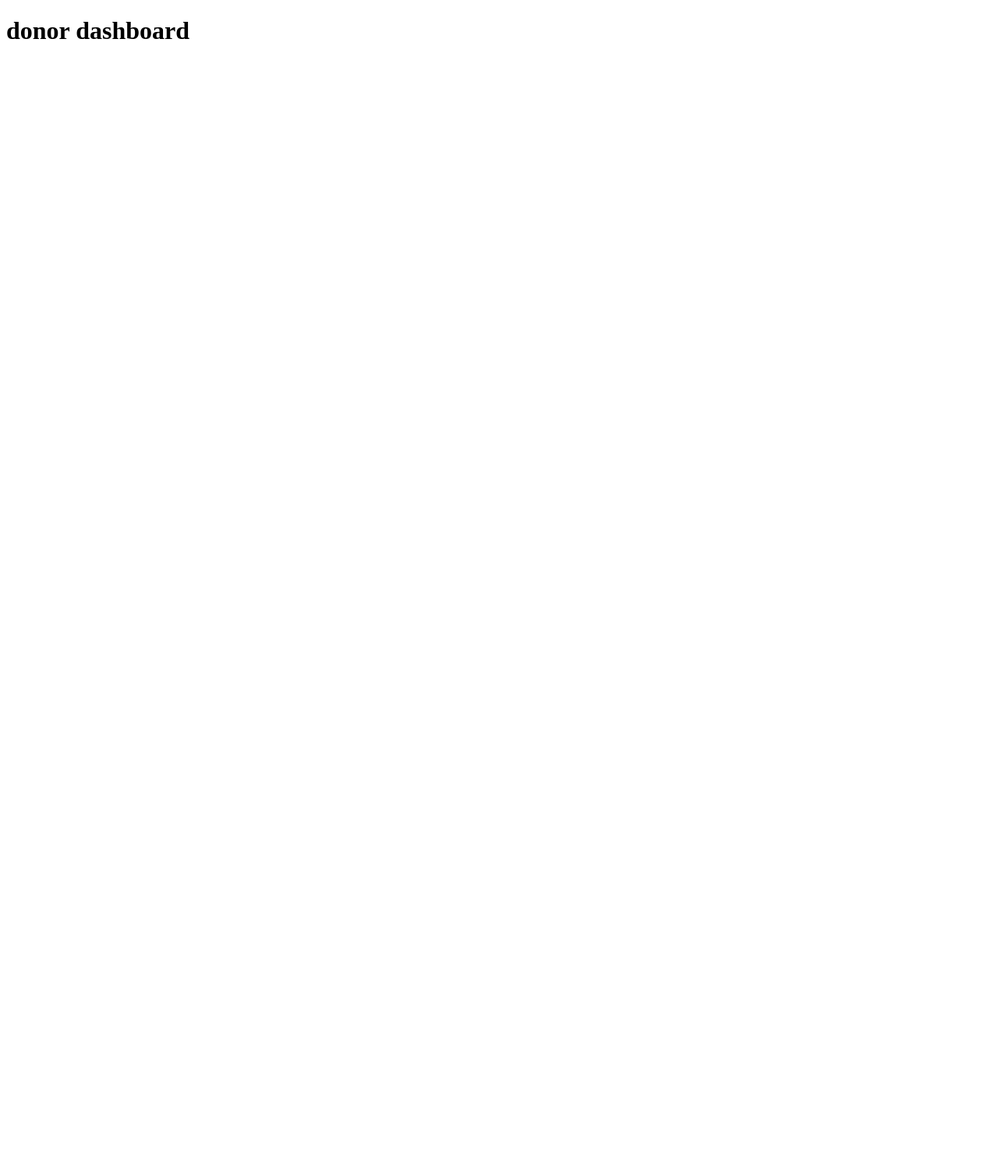
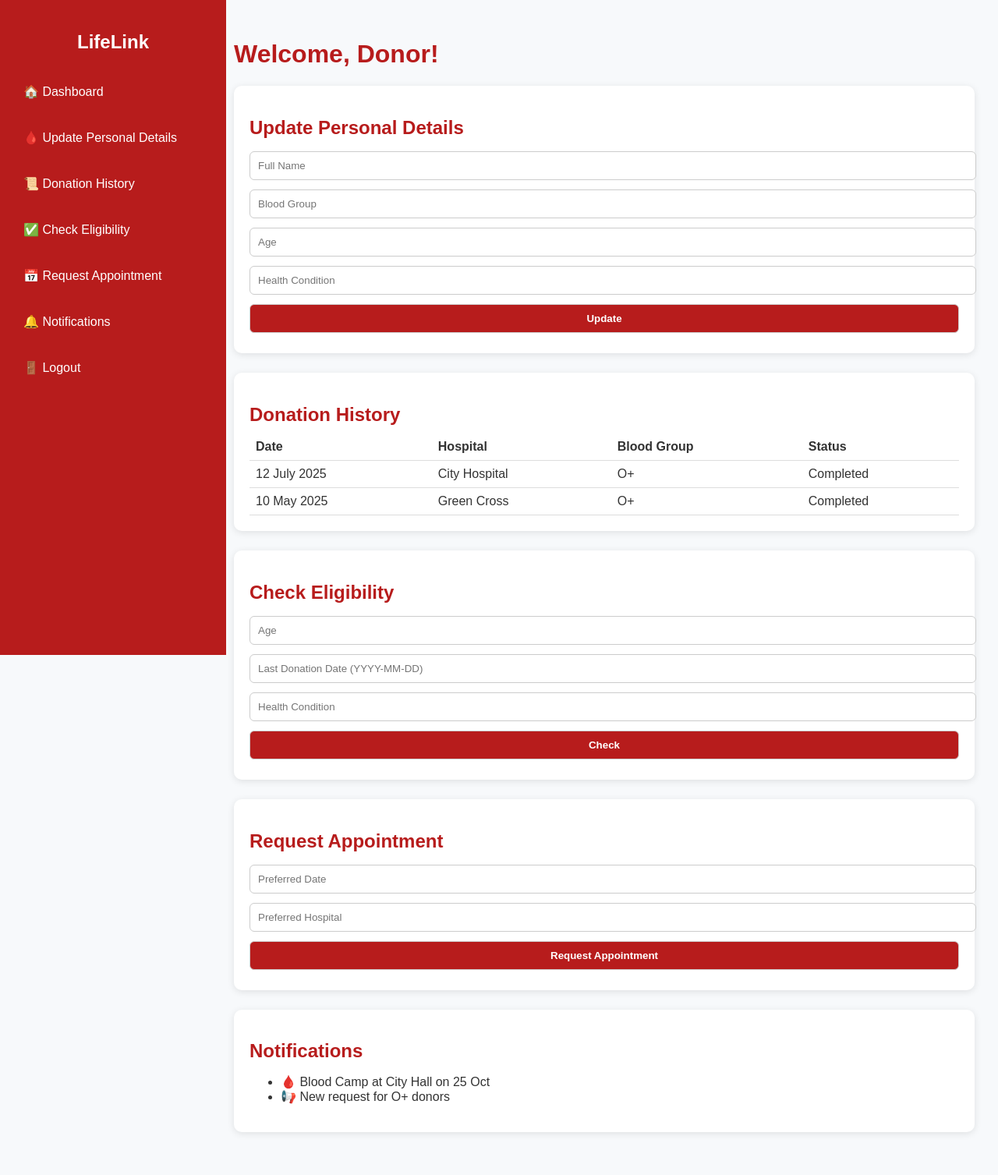
Before and after one commit to Rohini6697/blood-bank-django, a Django app: page /donordashboard/ in a window 1280 px wide. Before the commit the page is almost empty. Shown: the whole page at 78% size. Before the commit the page ends 50 px from the top, so only its background shows below. Run offline with Django 5.2, Linux system fonts and the light colour scheme.

Commit message:
created dashboards

```diff
--- /dev/null
+++ b/Blood_Bank/static/css/donor_dashboard.css
@@ -0,0 +1,100 @@
+body {
+  margin: 0;
+  font-family: 'Poppins', sans-serif;
+  background-color: #f7f9fb;
+  color: #333;
+}
+
+.container {
+  display: flex;
+}
+
+.sidebar {
+  width: 250px;
+  background-color: #b71c1c;
+  color: white;
+  height: 100vh;
+  position: fixed;
+  padding: 20px;
+}
+
+.sidebar h2 {
+  text-align: center;
+  margin-bottom: 30px;
+}
+
+.sidebar ul {
+  list-style: none;
+  padding: 0;
+}
+
+.sidebar ul li {
+  margin: 20px 0;
+}
+
+.sidebar ul li a {
+  text-decoration: none;
+  color: white;
+  font-weight: 500;
+  display: block;
+  padding: 10px;
+  border-radius: 6px;
+}
+
+.sidebar ul li a:hover {
+  background-color: #9a1212;
+}
+
+.main-content {
+  margin-left: 270px;
+  padding: 30px;
+  width: calc(100% - 270px);
+}
+
+header h1 {
+  color: #b71c1c;
+}
+
+.card {
+  background: white;
+  padding: 20px;
+  margin-bottom: 25px;
+  border-radius: 10px;
+  box-shadow: 0 2px 10px rgba(0,0,0,0.1);
+}
+
+.card h2 {
+  color: #b71c1c;
+  margin-bottom: 10px;
+}
+
+form input, form button {
+  width: 100%;
+  padding: 10px;
+  margin: 6px 0;
+  border: 1px solid #ccc;
+  border-radius: 6px;
+}
+
+button {
+  background-color: #b71c1c;
+  color: white;
+  font-weight: 600;
+  border: none;
+  cursor: pointer;
+}
+
+button:hover {
+  background-color: #9a1212;
+}
+
+table {
+  width: 100%;
+  border-collapse: collapse;
+}
+
+th, td {
+  border-bottom: 1px solid #ddd;
+  padding: 8px;
+  text-align: left;
+}
--- a/Blood_Bank/templates/donor_dashboard.html
+++ b/Blood_Bank/templates/donor_dashboard.html
@@ -1,11 +1,79 @@
+{% load static %}
 <!DOCTYPE html>
 <html lang="en">
 <head>
-    <meta charset="UTF-8">
-    <meta name="viewport" content="width=device-width, initial-scale=1.0">
-    <title>Document</title>
+  <meta charset="UTF-8">
+  <meta name="viewport" content="width=device-width, initial-scale=1.0">
+  <title>Donor Dashboard | LifeLink</title>
+  <link rel="stylesheet" href="{% static 'css/donor_dashboard.css' %}">
 </head>
 <body>
-    <h1>donor dashboard</h1>
+  <div class="container">
+    <aside class="sidebar">
+      <h2>LifeLink</h2>
+      <ul>
+        <li><a href="#">🏠 Dashboard</a></li>
+        <li><a href="#">🩸 Update Personal Details</a></li>
+        <li><a href="#">📜 Donation History</a></li>
+        <li><a href="#">✅ Check Eligibility</a></li>
+        <li><a href="#">📅 Request Appointment</a></li>
+        <li><a href="#">🔔 Notifications</a></li>
+        <li><a href="#">🚪 Logout</a></li>
+      </ul>
+    </aside>
+
+    <main class="main-content">
+      <header>
+        <h1>Welcome, Donor!</h1>
+      </header>
+
+      <section class="card">
+        <h2>Update Personal Details</h2>
+        <form>
+          <input type="text" placeholder="Full Name" required>
+          <input type="text" placeholder="Blood Group" required>
+          <input type="number" placeholder="Age" required>
+          <input type="text" placeholder="Health Condition" required>
+          <button type="submit">Update</button>
+        </form>
+      </section>
+
+      <section class="card">
+        <h2>Donation History</h2>
+        <table>
+          <tr><th>Date</th><th>Hospital</th><th>Blood Group</th><th>Status</th></tr>
+          <tr><td>12 July 2025</td><td>City Hospital</td><td>O+</td><td>Completed</td></tr>
+          <tr><td>10 May 2025</td><td>Green Cross</td><td>O+</td><td>Completed</td></tr>
+        </table>
+      </section>
+
+      <section class="card">
+        <h2>Check Eligibility</h2>
+        <form>
+          <input type="number" placeholder="Age">
+          <input type="text" placeholder="Last Donation Date (YYYY-MM-DD)">
+          <input type="text" placeholder="Health Condition">
+          <button type="submit">Check</button>
+        </form>
+      </section>
+
+      <section class="card">
+        <h2>Request Appointment</h2>
+        <form>
+          <input type="text" placeholder="Preferred Date">
+          <input type="text" placeholder="Preferred Hospital">
+          <button type="submit">Request Appointment</button>
+        </form>
+      </section>
+
+      <section class="card">
+        <h2>Notifications</h2>
+        <ul>
+          <li>🩸 Blood Camp at City Hall on 25 Oct</li>
+          <li>📢 New request for O+ donors</li>
+        </ul>
+      </section>
+    </main>
+  </div>
 </body>
 </html>
--- a/Blood_Bank/urls.py
+++ b/Blood_Bank/urls.py
@@ -5,7 +5,7 @@ from . import views
 urlpatterns = [
     path('',views.home,name='home'),
     path('signup',views.register,name='signup'),
-    path('signin/',views.login,name='signin'),
+    path('signin/',views.signin,name='signin'),
     path('learnmore/',views.learnmore,name='learnmore'),
     path('admindashboard/',views.admindashboard,name='admindashboard'),
     path('patientdashboard/',views.patientdashboard,name='patientdashboard'),
--- a/Blood_Bank/views.py
+++ b/Blood_Bank/views.py
@@ -1,5 +1,6 @@
+from .models import Profile
 from django.shortcuts import redirect, render
-from django.contrib.auth import authenticate, login
+from django.contrib.auth import authenticate, login as auth_login
 
 from .forms import UserForm
 
@@ -16,26 +17,40 @@ def register(request):
     if request.method == 'POST':
         form = UserForm(request.POST)
         if form.is_valid():
-            form.save()
+            user = form.save(commit=False)
+            user.set_password(form.cleaned_data['password'])
+            user.save()
+
+            Profile.objects.create(user=user,role = form.cleaned_data['role'])
+
+
+
+
+
+
+            # form.save()
+
+            # Profile.objects.create()
+
             return redirect('signin')
     else:
         form = UserForm()
     return render(request,'signup.html',{'form' : form})
 
 #-----------------Sign In Page-----------------
-def login(request):
+def signin(request):
     if request.method == 'POST':
         username = request.POST.get('username')
         password = request.POST.get('password')
         user = authenticate(request,username=username,password=password)
         if user is not None:
-            login(request,user)
+            auth_login(request,user)
             if user.is_superuser:
                 return redirect('admindashboard')
             else:
                 role = user.profile.role
                 if role == 'patient':
-                    return redirect('pateintdashboard')
+                    return redirect('patientdashboard')
                 elif role == 'hospital':
                     return redirect('hospitaldashboard')
                 else:
```
Also changed, not shown: db.sqlite3.
